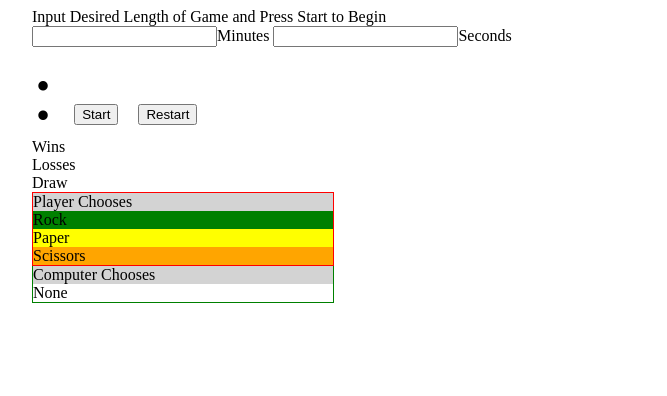
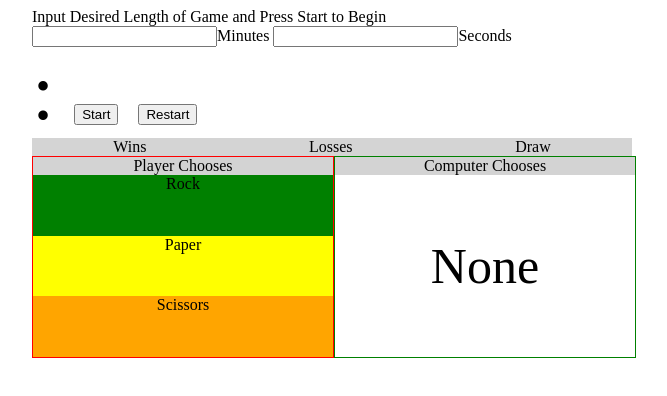
Before and after one commit to felix2feng/RockPaperSciessorsAxxess, a website: page index.html in a window 1280 px wide. Shown: the whole page, without its empty margins (258-925 px from the left). Drawn offline with Linux system fonts and the light colour scheme.

Commit message:
Added flexbox elements and basic styling

```diff
--- a/css/styles.less
+++ b/css/styles.less
@@ -7,18 +7,72 @@
   font-size: 80px;
 }
 
+.lowTime {
+  color: red;
+}
+
+.scoreBoard {
+  width: 600px;
+  background-color: #d4d4d4;
+  display: flex;
+}
+
+.scoreDiv {
+  display: flex;
+  flex-direction: column;
+  flex-grow: 1;
+}
+
+.scoreDivChild {
+  margin: auto;
+}
+
+.scoreNumber {
+ margin: auto;
+ font-size: 30px;
+}
+
 .user {
+  display: flex;
+  flex-direction: column;
   width: 300px;
+  height: 200px;
   float:left;
   border: 1px solid red;
 }
+
 .computer {
+  display: flex;
+  flex-direction: column;
   width: 300px;
+  height: 200px;
   border: 1px solid green;
+  overflow: hidden;
+}
+
+.computerChoice {
+  margin: auto;
+  font-size: 50px;
 }
 
 .decisionHeader {
   background-color: #d3d3d3;
+  text-align: center;
+}
+
+.userDecisionChoiceContainer {
+  display: flex;
+  flex-direction: column;
+  justify-content: center;
+  flex-grow: 1;
+
+}
+
+.userDecisionChoice {
+  text-align: center;
+  margin: auto;
+  width: 100%;
+  height: 100%;
 }
 
 .rock {
--- a/index.html
+++ b/index.html
@@ -24,17 +24,26 @@
       </div>
     </div>
     <div class="scoreBoard">
-      <div><span class='winScore'></span> Wins</div>
-      <div><span class='lossScore'></span> Losses</div>
-      <div><span class='drawScore'></span> Draw</div>
+      <div class='scoreDiv'>
+        <div class='scoreDivChild'>Wins</div>
+        <div class='scoreNumber winScore'></div>
+      </div>
+      <div class='scoreDiv'>
+        <div class='scoreDivChild'>Losses</div>
+        <div class='scoreNumber lossScore'></div>
+      </div>
+      <div class='scoreDiv'>
+        <div class='scoreDivChild'>Draw</div>
+        <div class='scoreNumber drawScore'></div>
+      </div>
     </div>
     <div class='players'>
       <div class='user'>
         <div class='decisionHeader'>Player Chooses</div>
-        <div>
-          <div class="rock">Rock</div>
-          <div class="paper">Paper</div>
-          <div class="scissors">Scissors</div>
+        <div class='userDecisionChoiceContainer'>
+          <div class="rock userDecisionChoice">Rock</div>
+          <div class="paper userDecisionChoice">Paper</div>
+          <div class="scissors userDecisionChoice">Scissors</div>
         </div>
       </div>
       <div class='computer'>
--- a/scripts/app/main.js
+++ b/scripts/app/main.js
@@ -15,6 +15,9 @@ define(function (require) {
 
       // Timer Countdown Logic
       var countDown = setInterval(function(){
+        if (parseInt(minutesRemaining) === 0 && parseInt(secondsRemaining) <= 10) {
+          $('.timeDisplay').addClass('lowTime');
+        }
 
         if (parseInt(secondsRemaining) > 0) {
           secondsRemaining--;
--- a/scripts/helper/util.js
+++ b/scripts/helper/util.js
@@ -25,6 +25,7 @@ define(function () {
         } else {
           alert('You Lose :(');
         }
+        $('.timeDisplay').removeClass('lowTime');
         clearInterval(countDown);
     },
 
```
Also changed, not shown: css/styles.css.
